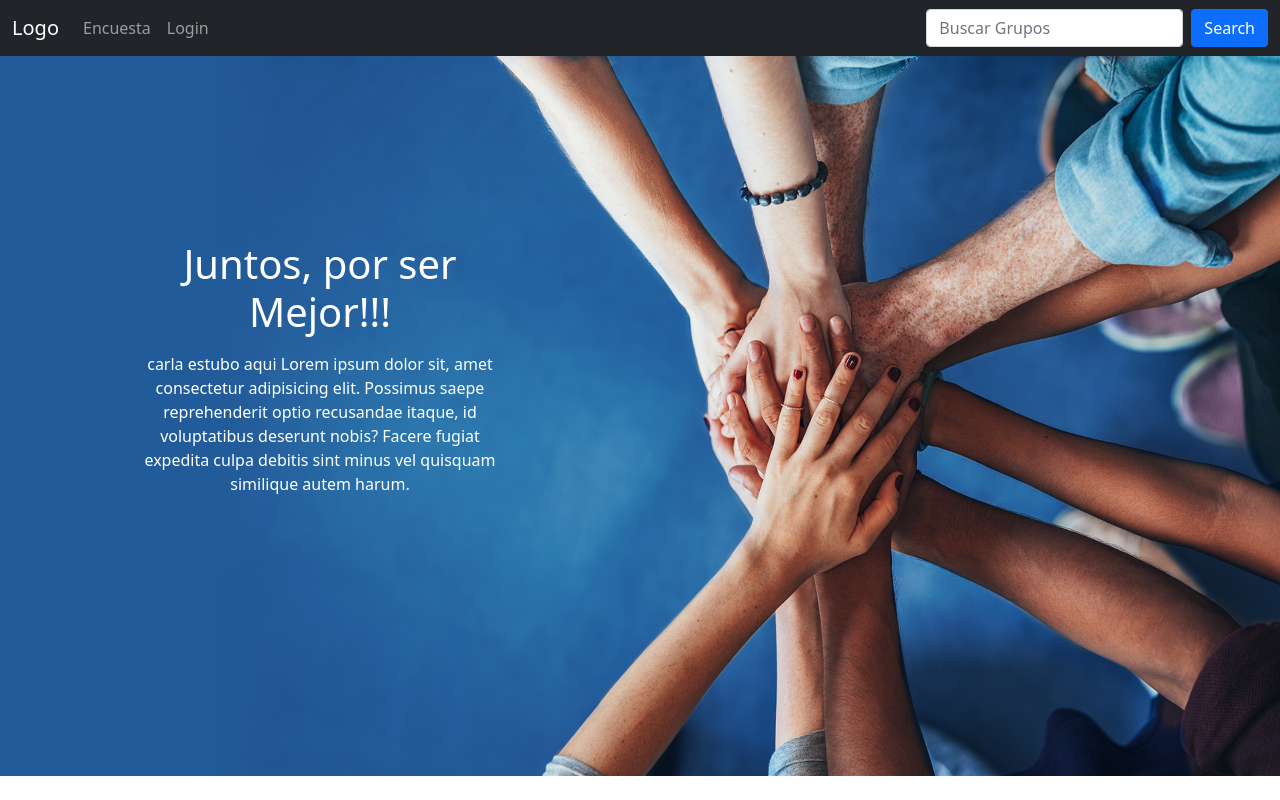
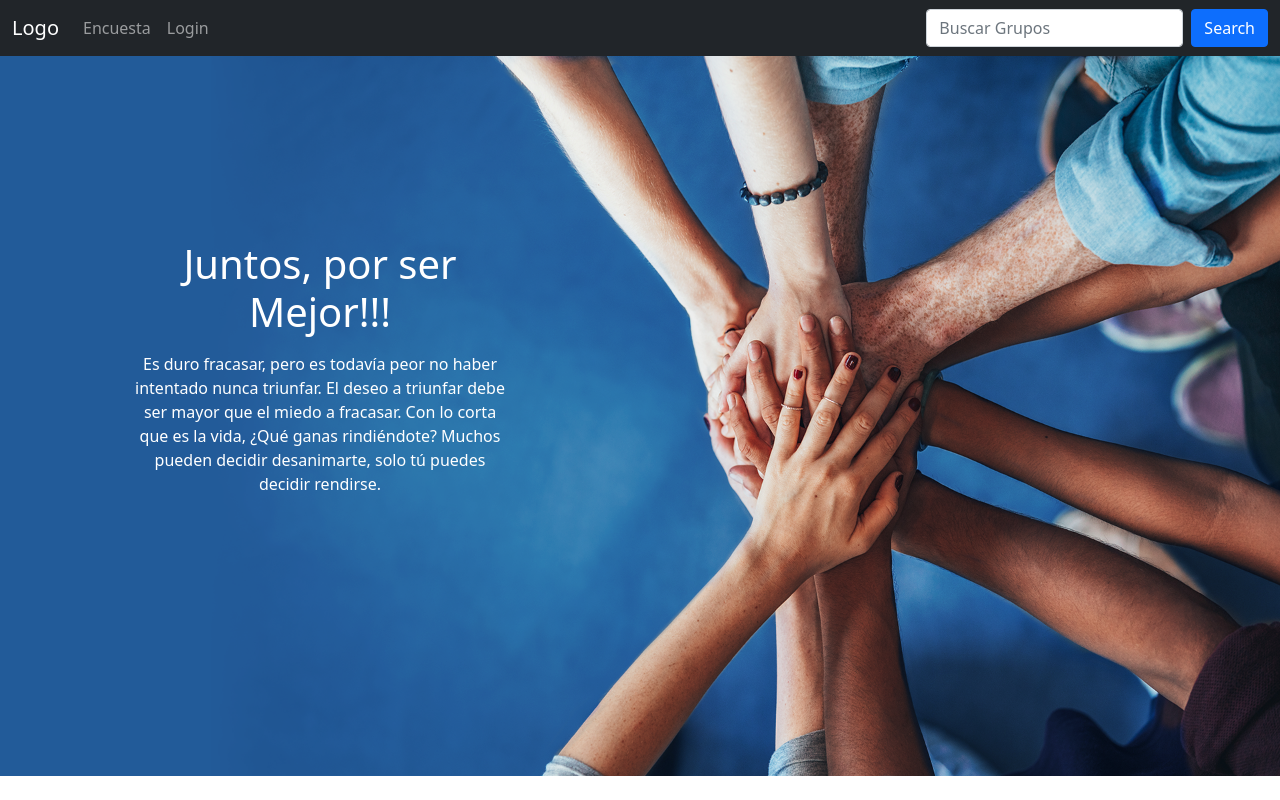
Before and after one commit to SidMox120897/ProIngSodt, an Angular app: page / in a window 1280 px wide. Shown: the top 800 px of the page. Built offline with nearby package versions, Linux system fonts and the light colour scheme.

Commit message:
textosuperacion
textosuperacion

```diff
--- a/src/app/main-page/components/main/main.component.html
+++ b/src/app/main-page/components/main/main.component.html
@@ -3,7 +3,7 @@
     <div class="info">
         <h1>Juntos, por ser Mejor!!!</h1>
         <p>
-            carla estubo aqui Lorem ipsum dolor sit, amet consectetur adipisicing elit. Possimus saepe reprehenderit optio recusandae itaque, id voluptatibus deserunt nobis? Facere fugiat expedita culpa debitis sint minus vel quisquam similique autem harum.
+            Es duro fracasar, pero es todavía peor no haber intentado nunca triunfar. El deseo a triunfar debe ser mayor que el miedo a fracasar. Con lo corta que es la vida, ¿Qué ganas rindiéndote? Muchos pueden decidir desanimarte, solo tú puedes decidir rendirse.
         </p>
     </div>
 </div>
```
